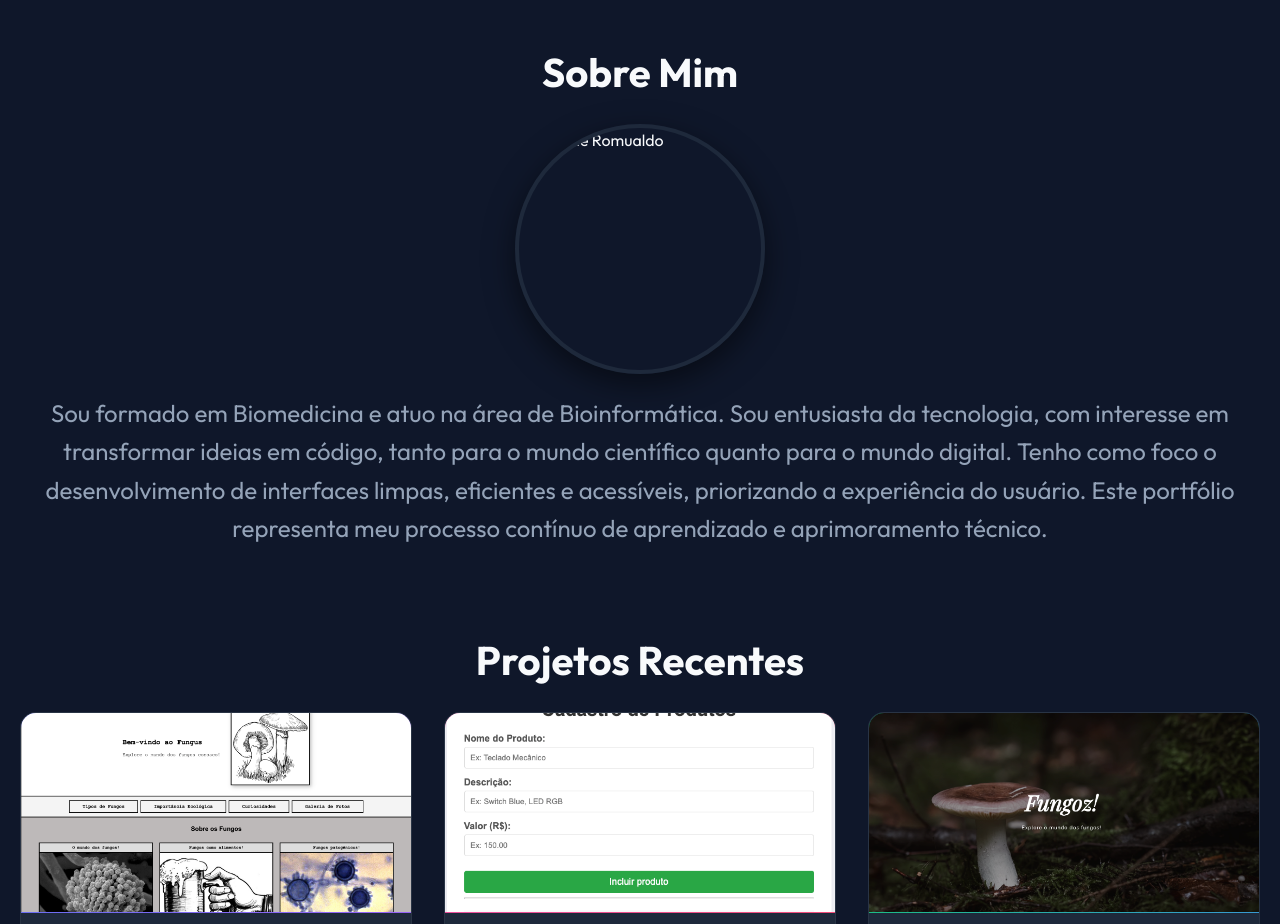
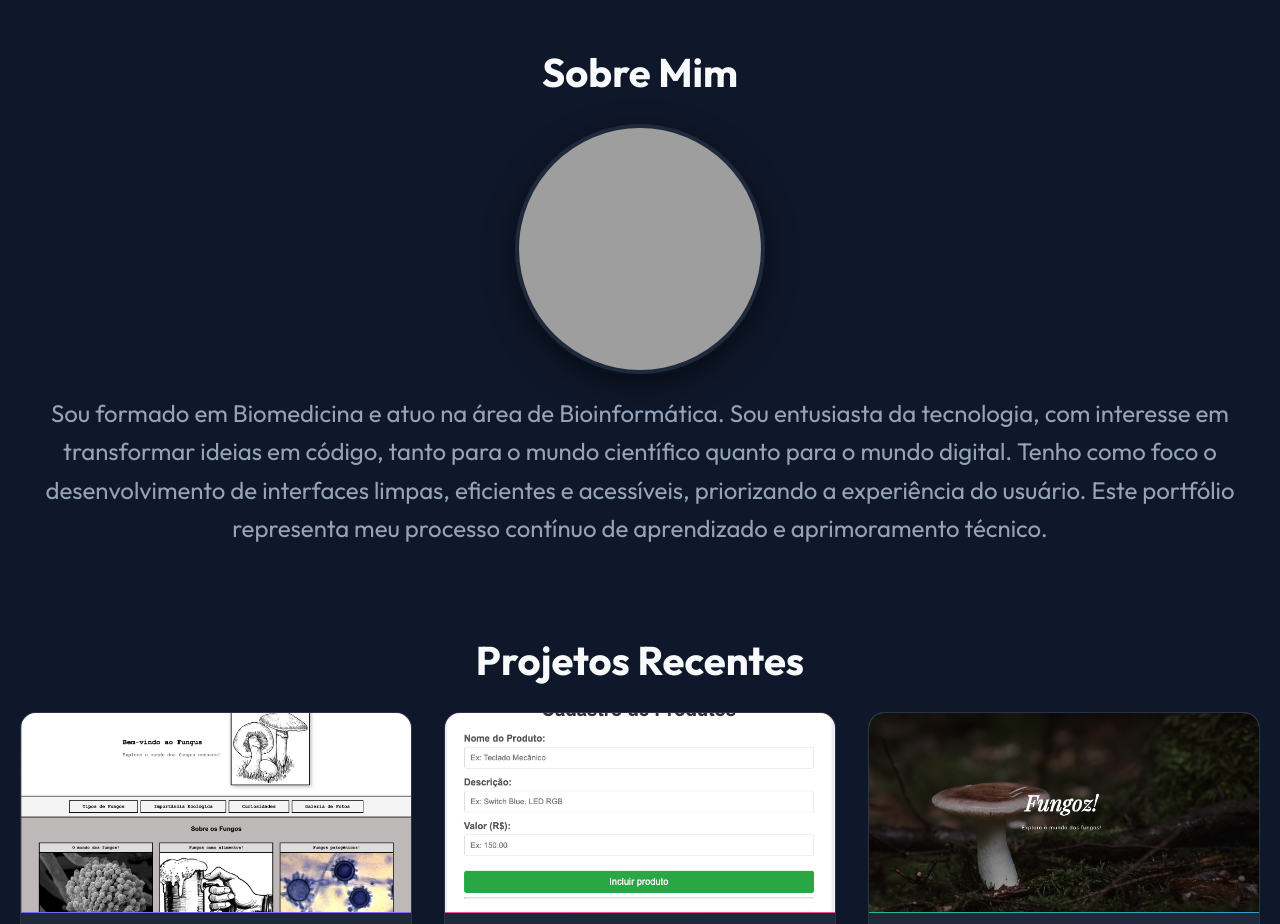
Before and after one commit to jprabernardes/Portifolio-Alpha-Edtech, a plain HTML site: page index.html in a window 1280 px wide. Shown: the part 780-1704 px from the top of the page. Drawn offline with Linux system fonts and the light colour scheme; the site is published under a folder, as on GitHub Pages, so addresses that start at the root find nothing.

Commit message:
Fix image path in about section
Updated the image source path from an absolute to a relative path in the about section to ensure correct loading of the photo.

```diff
--- a/index.html
+++ b/index.html
@@ -83,7 +83,7 @@
       <section id="about" class="about container">
         <h2 class="section-title">Sobre Mim</h2>
         <img
-          src="/assets/Photo.png"
+          src="./assets/Photo.png"
           alt="Foto de Romualdo"
           class="about-photo"
         />
```
